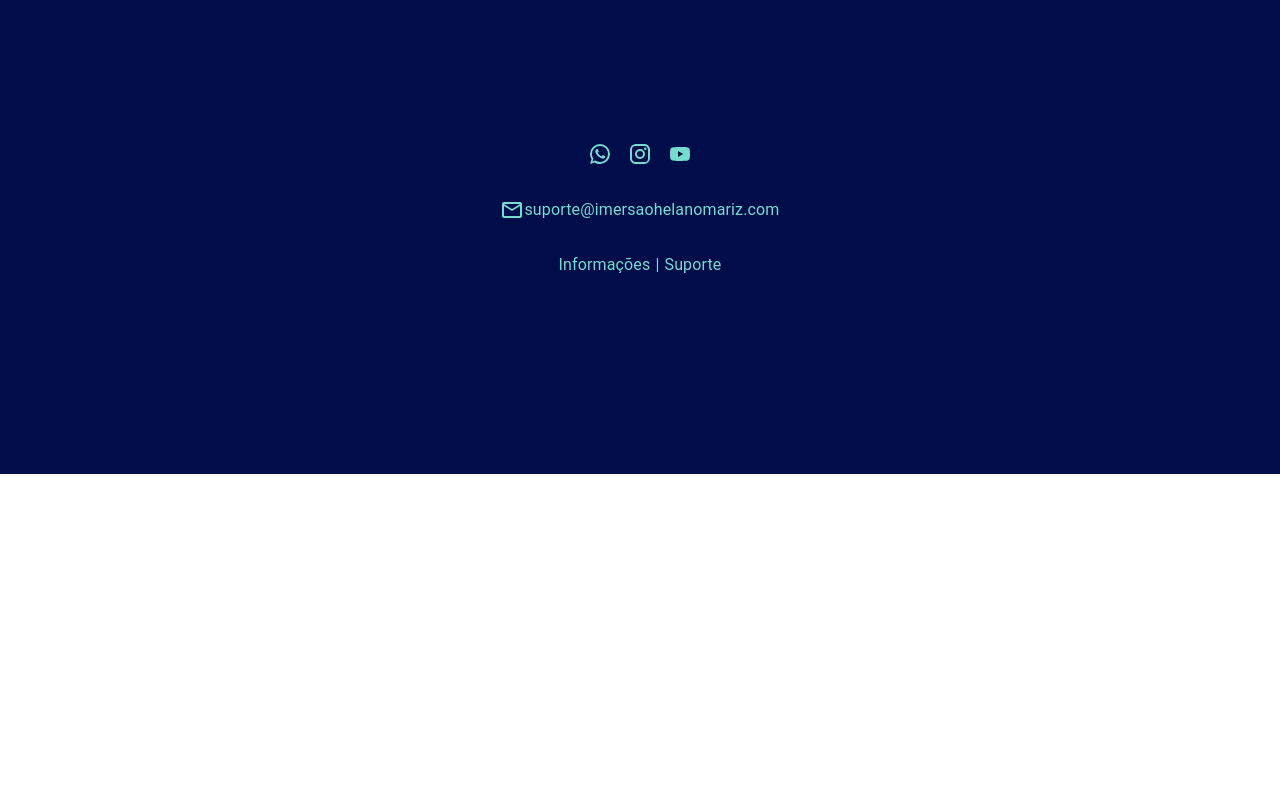
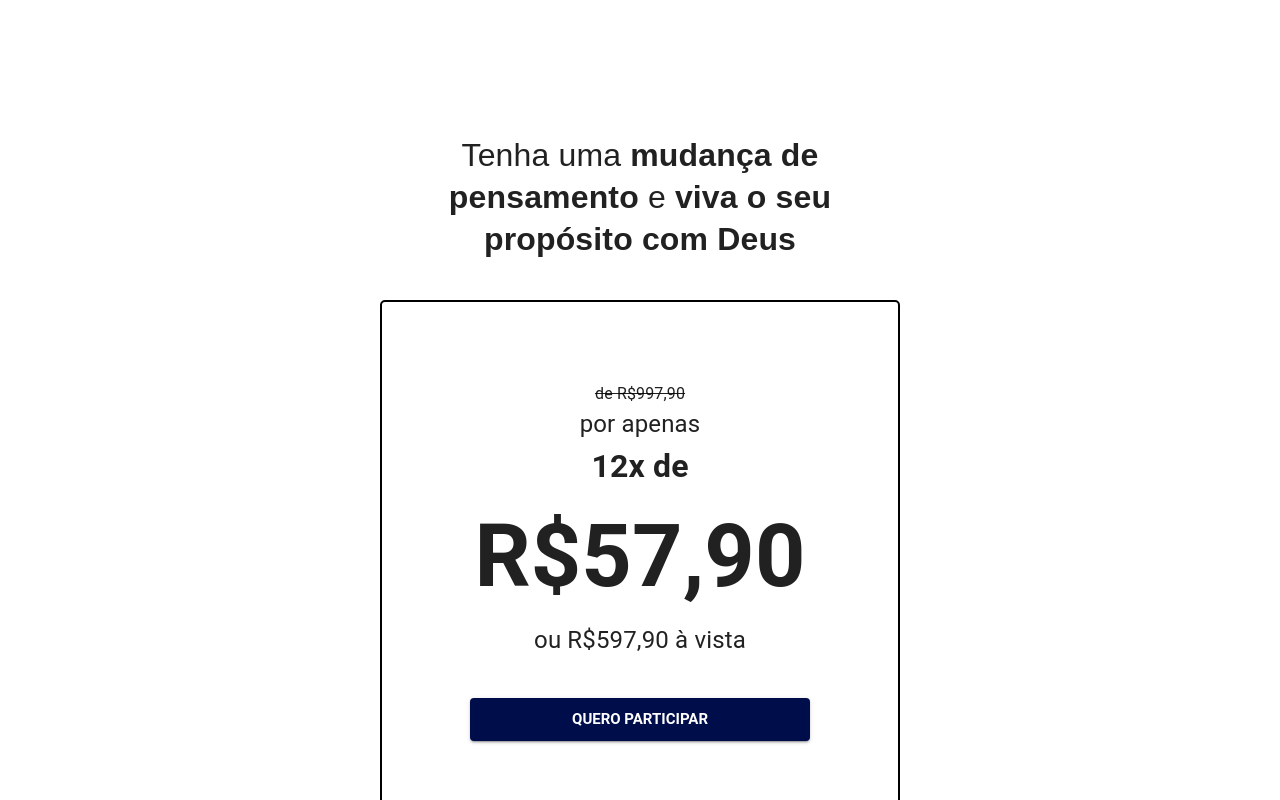
Before and after one commit to MatheusAmon12/landing-page-vendas-helano, a Next.js app: page / in a window 1280 px wide. Shown: the part 4820-5620 px from the top of the page. Before the commit the page ends 5294 px from the top, so only its background shows below. Built offline with nearby package versions, Linux system fonts and the light colour scheme.

Commit message:
Adicionando dobra 6

```diff
--- a/src/pages/index.js
+++ b/src/pages/index.js
@@ -334,6 +334,67 @@ const Home = () => {
         </Container>
       </Container>
 
+      <Container maxWidth={`100vw`}>
+        <Container maxWidth={'md'} className={classes.common_padding}>
+          <Typography
+            variant={'h2'}
+            fontSize={'32px'}
+            lineHeight={'42px'}
+            textAlign={'center'}
+            className={`${classes.common_width} ${classes.alignCenter_div}`}
+            style={{marginBottom: '40px'}}
+          >
+            Tenha uma <strong>mudança de pensamento</strong> e <strong>viva o seu propósito com Deus</strong>
+          </Typography>
+
+          <Box className={classes.priceBox}>
+            <Typography
+              textAlign={'center'}
+            >
+              <s>de R$997,90</s>
+            </Typography>
+
+            <Typography
+              textAlign={'center'}
+              fontSize={'24px'}
+            >
+              por apenas
+            </Typography>
+
+            <Typography
+              textAlign={'center'}
+              fontSize={'32px'}
+              fontWeight={'bold'}
+            >
+              12x de
+            </Typography>
+
+            <Typography
+              textAlign={'center'}
+              fontSize={'88px'}
+              fontWeight={'bold'}
+            >
+              R$57,90
+            </Typography>
+
+            <Typography
+              textAlign={'center'}
+              fontSize={'24px'}
+              className={classes.margin_40}
+            >
+              ou R$597,90 à vista
+            </Typography>
+
+            <Button
+              color={'primary'}
+              text={'Quero participar'}
+              display={'block'}
+              margin={'0 auto'}
+            />
+          </Box>
+        </Container>
+      </Container>
+
     </TemplateDefault>
   )
 }
```
